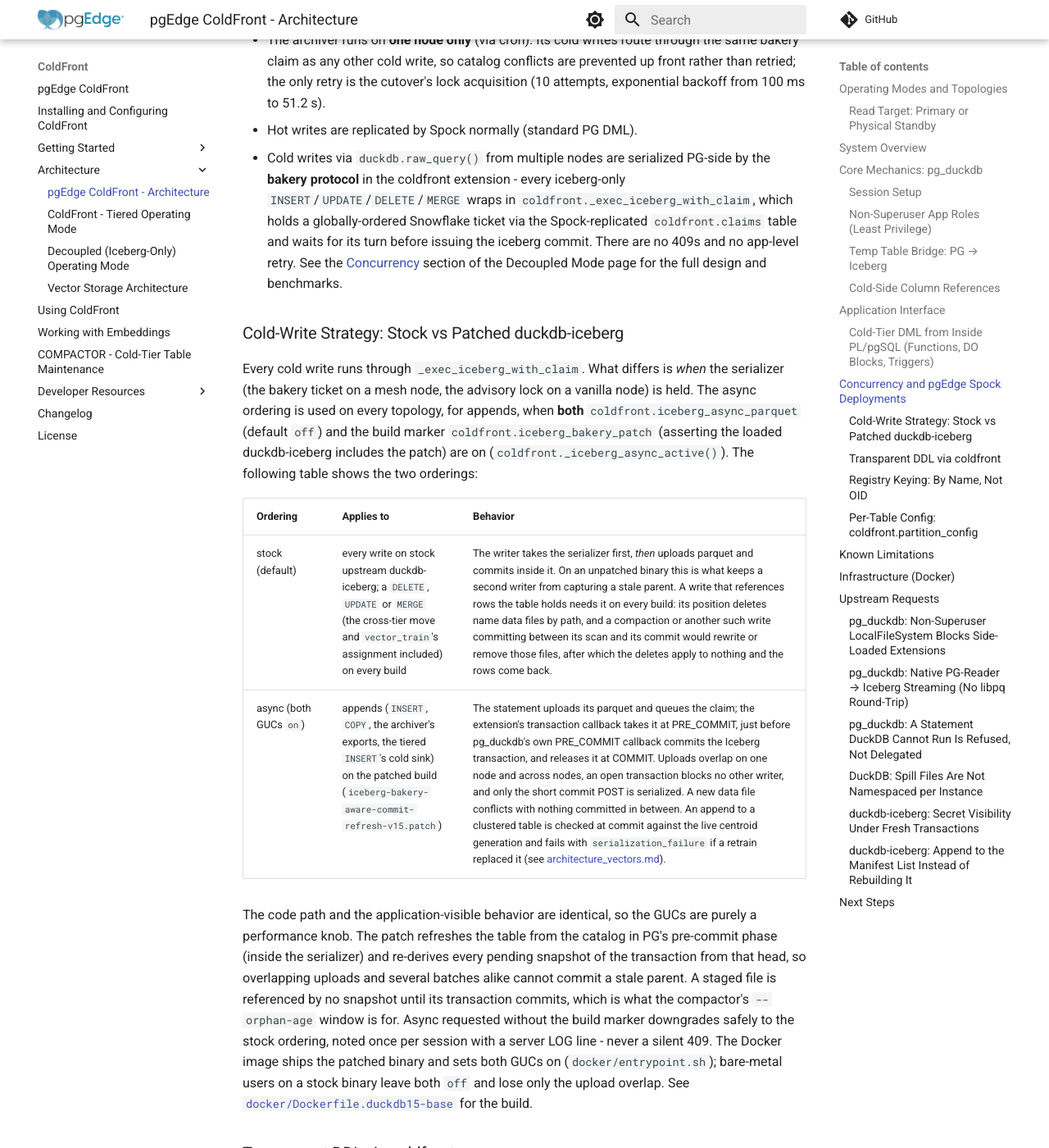
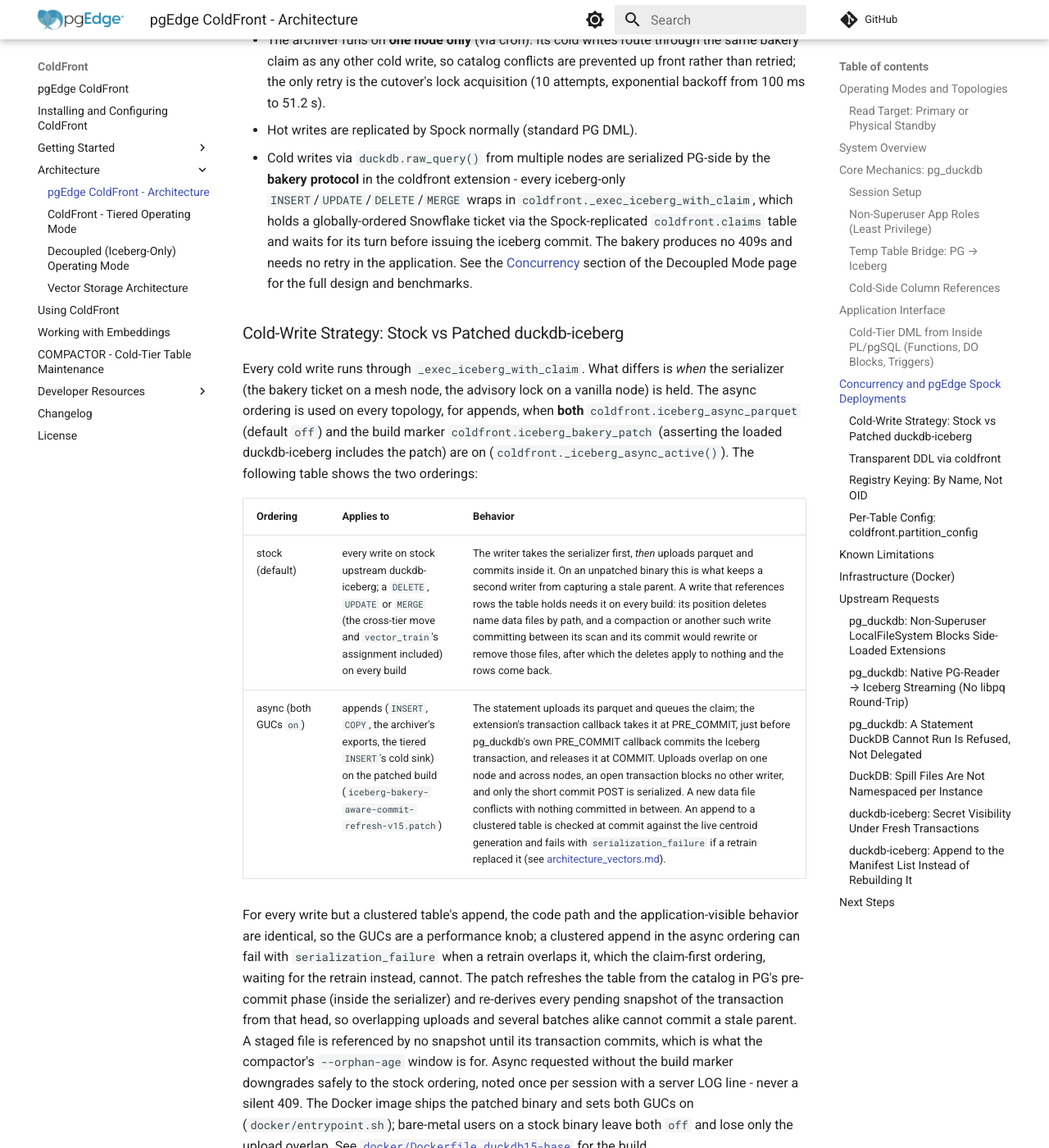
Before and after one commit to pgEdge/coldfront, an MkDocs documentation site: the page built from docs/architecture.md, in a window 1280 px wide and 1400 px high, scrolled down 8041 px. Shown: the whole window at 82% size. Built offline with MkDocs 1.6.1 and Material for MkDocs 9.7.7, drawn with Linux system fonts in a browser that asks for light colours; comment, search, counter and statistics services are not loaded.

Commit message:
docs: qualify the async ordering's identical behaviour for clustered appends

```diff
--- a/docs/architecture.md
+++ b/docs/architecture.md
@@ -343,8 +343,8 @@ ColdFront coordinates concurrent writes across the cluster as follows:
   iceberg-only `INSERT`/`UPDATE`/`DELETE`/`MERGE` wraps in
   `coldfront._exec_iceberg_with_claim`, which holds a globally-ordered
   Snowflake ticket via the Spock-replicated `coldfront.claims` table and waits
-  for its turn before issuing the iceberg commit. There are no 409s and no
-  app-level retry. See the
+  for its turn before issuing the iceberg commit. The bakery produces no 409s
+  and needs no retry in the application. See the
   [Concurrency](architecture_decoupled.md#concurrency-horizontal-scaling-the-bakery-protocol)
   section of the Decoupled Mode page for the full design and benchmarks.
 
@@ -363,8 +363,11 @@ The following table shows the two orderings:
 | stock (default) | every write on stock upstream duckdb-iceberg; a `DELETE`, `UPDATE` or `MERGE` (the cross-tier move and `vector_train`'s assignment included) on every build | The writer takes the serializer first, *then* uploads parquet and commits inside it. On an unpatched binary this is what keeps a second writer from capturing a stale parent. A write that references rows the table holds needs it on every build: its position deletes name data files by path, and a compaction or another such write committing between its scan and its commit would rewrite or remove those files, after which the deletes apply to nothing and the rows come back. |
 | async (both GUCs `on`) | appends (`INSERT`, `COPY`, the archiver's exports, the tiered `INSERT`'s cold sink) on the patched build (`iceberg-bakery-aware-commit-refresh-v15.patch`) | The statement uploads its parquet and queues the claim; the extension's transaction callback takes it at PRE_COMMIT, just before pg_duckdb's own PRE_COMMIT callback commits the Iceberg transaction, and releases it at COMMIT. Uploads overlap on one node and across nodes, an open transaction blocks no other writer, and only the short commit POST is serialized. A new data file conflicts with nothing committed in between. An append to a clustered table is checked at commit against the live centroid generation and fails with `serialization_failure` if a retrain replaced it (see [architecture_vectors.md](architecture_vectors.md)). |
 
-The code path and the application-visible behavior are identical, so the GUCs
-are purely a performance knob. The patch refreshes the table from the catalog
+For every write but a clustered table's append, the code path and the
+application-visible behavior are identical, so the GUCs are a performance knob;
+a clustered append in the async ordering can fail with `serialization_failure`
+when a retrain overlaps it, which the claim-first ordering, waiting for the
+retrain instead, cannot. The patch refreshes the table from the catalog
 in PG's pre-commit phase (inside the serializer) and re-derives every pending
 snapshot of the transaction from that head, so overlapping uploads and several
 batches alike cannot commit a stale parent. A staged file is referenced by no
```
